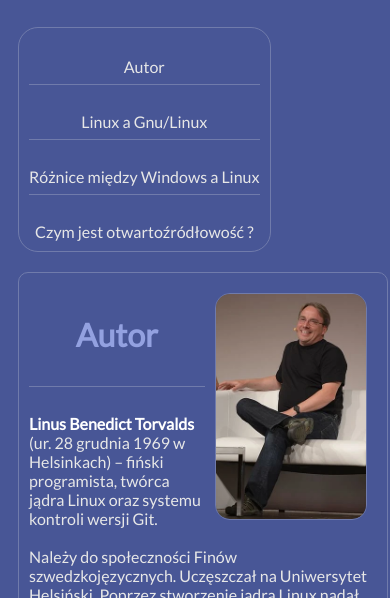
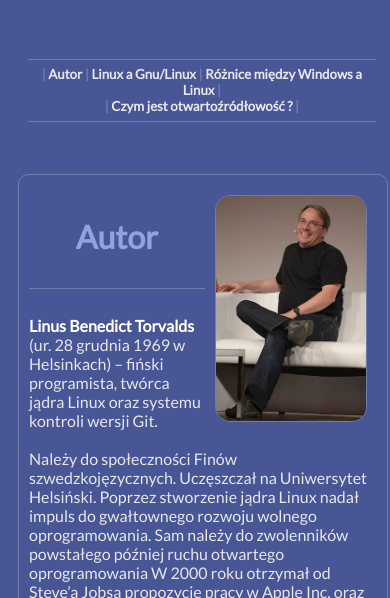
Before and after one commit to Pawi1/gnulinux, a plain HTML site: page o_linuxie/autor.htm in a window 390 px wide. Shown: the part 246-844 px from the top of the page. Drawn offline with Linux system fonts and the light colour scheme; a web font is replaced by a local one.

Commit message:
Add files via upload

```diff
--- a/o_linuxie/autor.htm
+++ b/o_linuxie/autor.htm
@@ -53,11 +53,15 @@
                 </ul>
 
             </article>
-            <nav>
+            <nav class="landscape">
                 <br><a href="autor.htm" class="nav">Autor</a> <br><hr><br>
                 <a href="linuxagnu.htm" class="nav">Linux a Gnu/Linux</a> <br><hr><br>
                 <a href="winalinux.htm" class="nav">Różnice między Windows a Linux</a> <br><hr><br>
                 <a href="open.htm" class="nav">Czym jest otwartoźródłowość ?</a>
+            </nav>
+            <nav class="mobile">
+              <h5><hr>| <a href="autor.htm" class="nav">Autor</a> | <a href="linuxagnu.htm" class="nav">Linux a Gnu/Linux</a> | <a href="winalinux.htm" class="nav">Różnice między Windows a Linux</a> | <br>
+                 | <a href="open.htm" class="nav">Czym jest otwartoźródłowość ?</a> |<hr></h5>
             </nav>
         </div>
 
```
